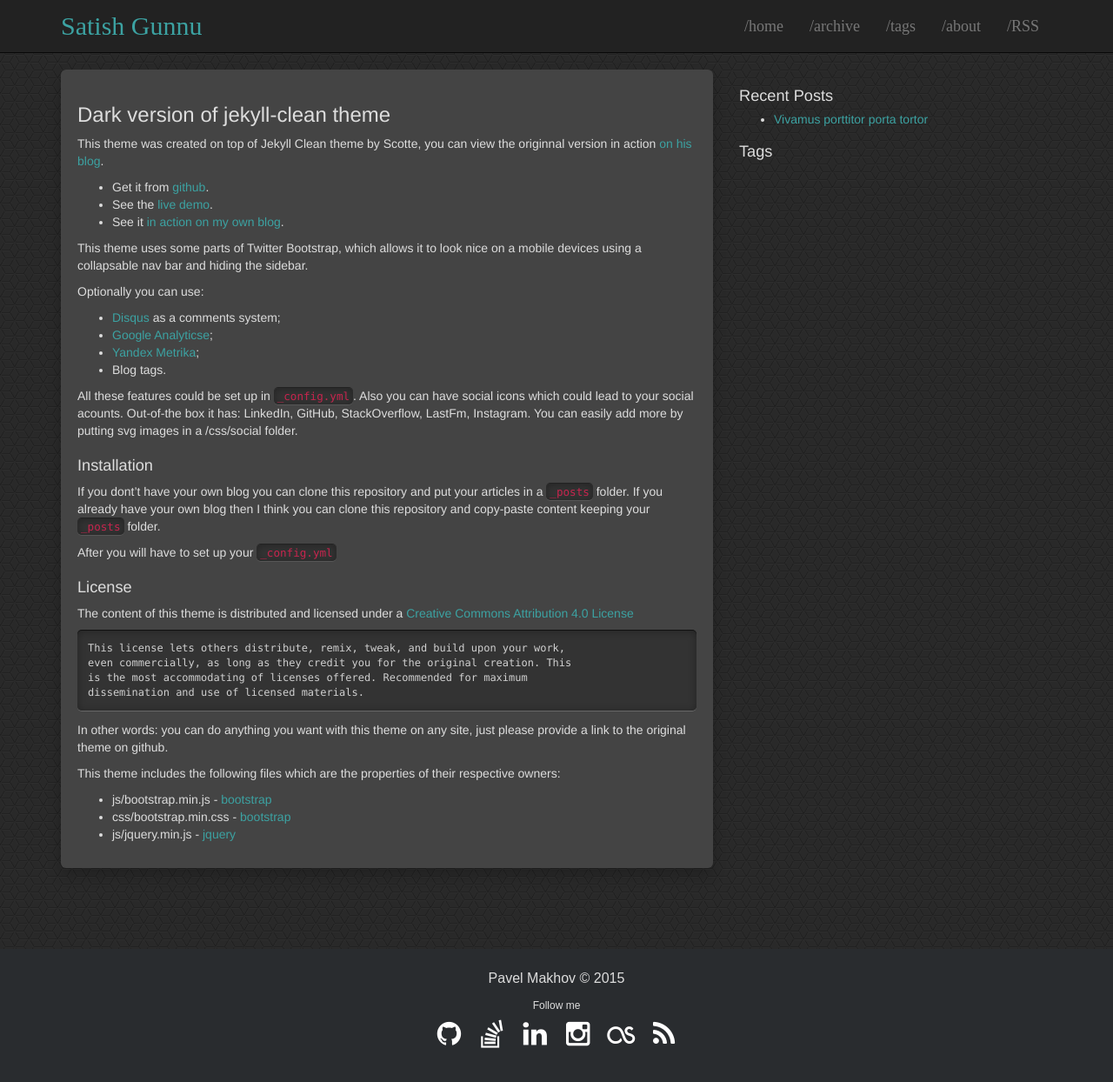
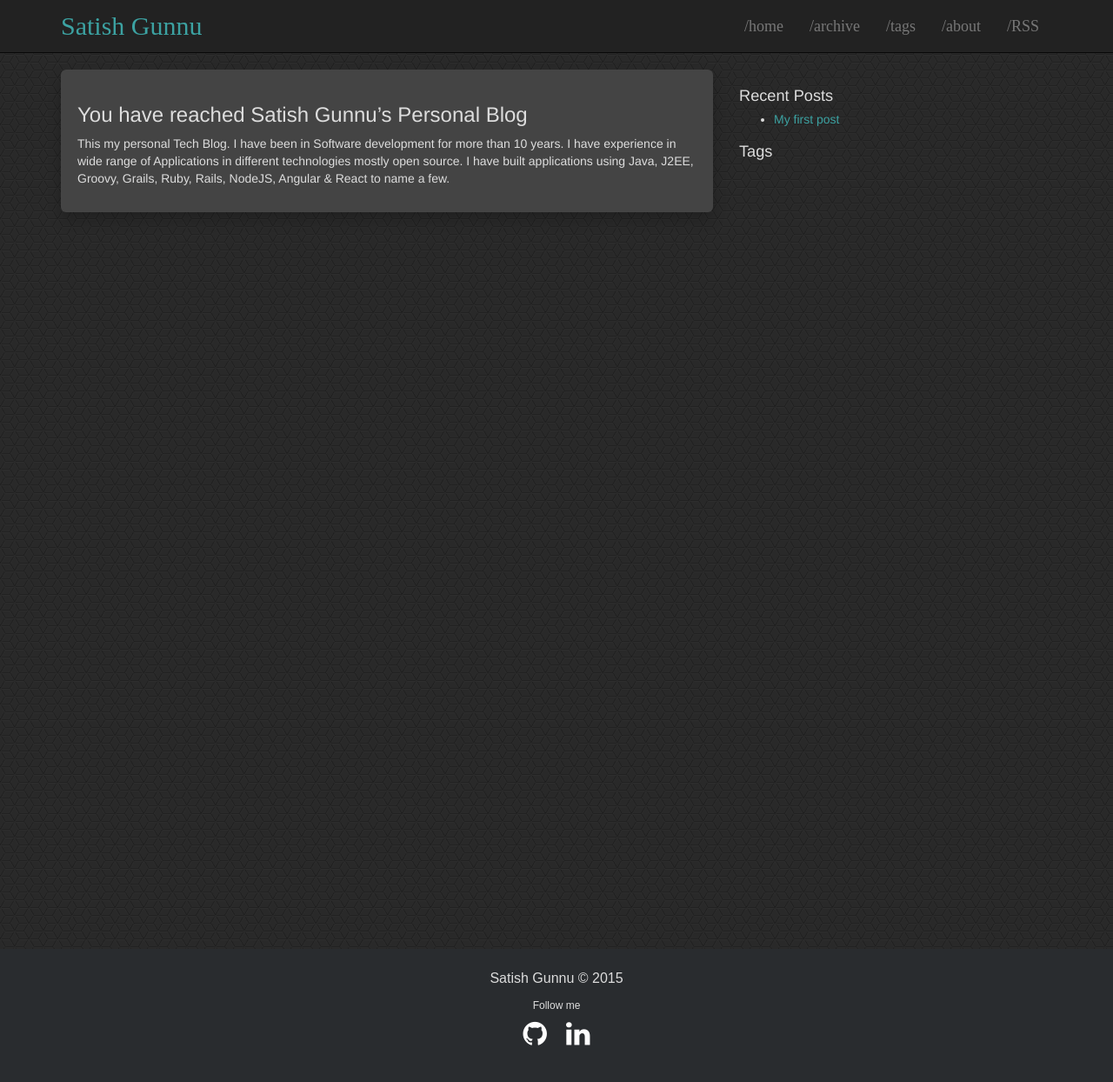
Before and after one commit to Siva/siva.github.io, a Jekyll site: the page built from about.md, in a window 1280 px wide and 1268 px high. Shown: the top 1244 px of the window at 87% size. Built offline with Jekyll 4.4.1, drawn with Linux system fonts in a browser that asks for light colours; Markdown is read by kramdown in place of the engine named in the settings.

Commit message:
Adding my first post.

```diff
--- a/_config.yml
+++ b/_config.yml
@@ -4,8 +4,8 @@ name: Satish Gunnu
 description: Software Dev Manager
 
 # Url is currently only used only for the RSS feed in feed.xml
-url: http://siva.github.io
-#url: http://localhost:4000
+#url: http://siva.github.io
+url: http://localhost:4000
 
 # For a project page here should be a project name. Otherwise (for user's/organizaion's page leave it empty)
 baseurl: ''
@@ -13,7 +13,7 @@ baseurl: ''
 social:
   github: siva
   stackoverflow: ''
-  linkedin: ''
+  linkedin: 'satish-gunnu-1144249'
   instagram: ''
   lastfm: ''
   rss: feed.xml
--- a/_includes/footer.html
+++ b/_includes/footer.html
@@ -2,7 +2,7 @@
   <div class="container">
 
     <div class="footer">
-      <p>Pavel Makhov &copy; 2015</p>
+      <p>Satish Gunnu &copy; 2015</p>
       {% include social.html %}
     </div>
   </div>
--- a/_includes/social.html
+++ b/_includes/social.html
@@ -10,13 +10,6 @@
     </li>
     {% endif %}
 
-    {% if site.social.stackoverflow %}
-    <li>
-        <a title="{{ site.social.stackoverflow }} on StackOverflow"
-            href="http://stackoverflow.com/users/1252056/{{ site.social.stackoverflow }}"
-            target="_blank"><i class="fa fa-stack-overflow fa-2x"></i></a>
-    </li>
-    {% endif %}
 
     {% if site..social.linkedin %}
     <li>
@@ -26,30 +19,4 @@
     </li>
     {% endif %}
 
-
-    {% if site.social.instagram %}
-    <li>
-        <a title="{{ site.social.instagram }} on Instagram"
-            href="https://instagram.com/{{ site.social.instagram }}"
-            target="_blank"><i class="fa fa-instagram fa-2x"></i></a>
-    </li>
-    {% endif %}
-
-
-    {% if site.social.lastfm %}
-    <li>
-        <a title="{{ site.social.lastfm }} on LinkedIn"
-            href="http://lastfm.com/user/{{ site.social.lastfm }}"
-            target="_blank"><i class="fa fa-lastfm fa-2x"></i></a>
-    </li>
-    {% endif %}
-
-    {% if site.social.rss %}
-    <li>
-        <a title="{{ site.social.rss }} RSS"
-            href="{{site.url}}/{{ site.social.rss }}"
-            target="_blank"><i class="fa fa-rss fa-2x"></i></a>
-    </li>
-    {% endif %}
-
 </ul>
--- a/about.md
+++ b/about.md
@@ -4,51 +4,8 @@ title: About
 
 ---
 
-### Dark version of jekyll-clean theme
+### You have reached Satish Gunnu's Personal Blog
 
-This theme was created on top of Jekyll Clean theme by Scotte, you can view the originnal version in action [on his blog](https://scotte.github.io).
-
-* Get it from [github](https://github.com/streetturtle/jekyll-clean-dark).
-* See the [live demo](http://pavelmakhov.com/jekyll-clean-dark).
-* See it [in action on my own blog](http://pavelmakhov.com).
-
-This theme uses some parts of Twitter Bootstrap, which allows it to look nice on a mobile devices using a collapsable nav bar and hiding the
-sidebar.
-
-Optionally you can use:
-
- - [Disqus](http://disqus.com) as a comments system;
- - [Google Analyticse](http://www.google.com/analytics/);
- - [Yandex Metrika](http://metrica.yandex.com);
- - Blog tags.
-
-All these features could be set up in `_config.yml`. Also you can have social icons which could lead to your social acounts. Out-of-the box it has: LinkedIn, GitHub, StackOverflow, LastFm, Instagram. You can easily add more by putting svg images in a /css/social folder.
-
-Installation
-==
-
-If you dont't have your own blog you can clone this repository and put your articles in a `_posts` folder.
-If you already have your own blog then I think you can clone this repository and copy-paste content keeping your `_posts` folder.
-
-After you will have to set up your `_config.yml`
-
-License
-=======
-
-The content of this theme is distributed and licensed under a
-[Creative Commons Attribution 4.0 License](https://creativecommons.org/licenses/by/4.0/legalcode)
-
-    This license lets others distribute, remix, tweak, and build upon your work,
-    even commercially, as long as they credit you for the original creation. This
-    is the most accommodating of licenses offered. Recommended for maximum
-    dissemination and use of licensed materials.
-
-In other words: you can do anything you want with this theme on any site, just please
-provide a link to the original theme on github.
-
-This theme includes the following files which are the properties of their
-respective owners:
-
-* js/bootstrap.min.js - [bootstrap](http://getbootstrap.com)
-* css/bootstrap.min.css - [bootstrap](http://getbootstrap.com)
-* js/jquery.min.js - [jquery](https://jquery.com)
+This my personal Tech Blog. I have been in Software development for more than 10 years. I have experience in wide range of
+Applications in different technologies mostly open source. I have built applications using Java, J2EE, Groovy, Grails, Ruby, Rails,
+NodeJS, Angular & React to name a few.
```
Also changed, not shown: _posts/2012-05-22-Vivamus-porttitor-porta-tortor.md (deleted, +0 -12 lines), _posts/2015-12-26-jekyll-github-pages.md (added, +9 -0 lines).
